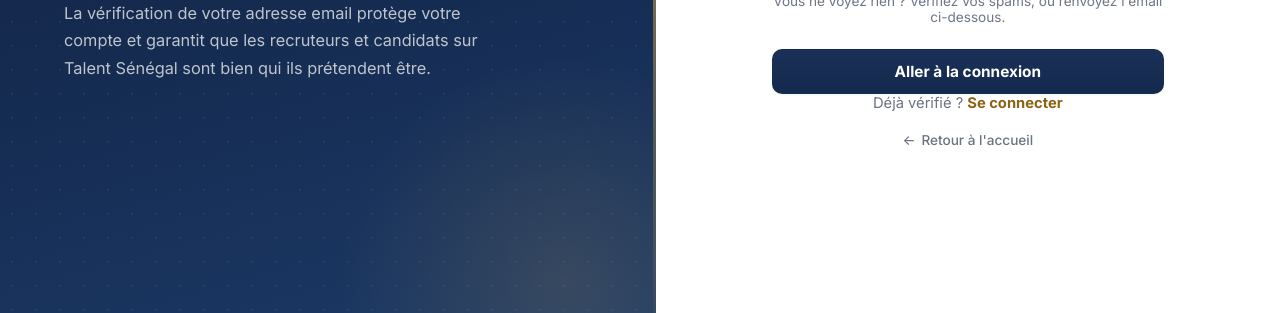
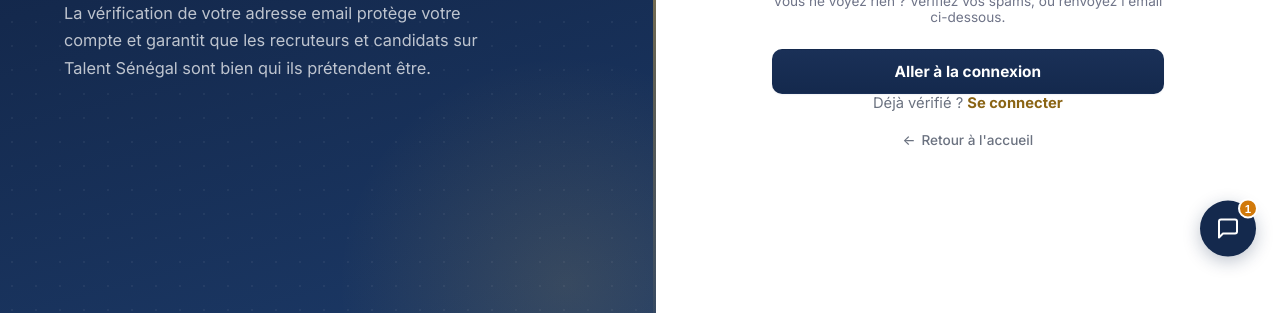
Before and after one commit to Christian190300/teranga-frontend, a React (Vite) app: page /verification-envoyee in a window 1280 px wide. Shown: the part 518-831 px from the top of the page. Built offline with nearby package versions, Linux system fonts and the light colour scheme; no server answers.

Commit message:
rafraichir la page et bouton

```diff
--- a/src/App.tsx
+++ b/src/App.tsx
@@ -38,6 +38,7 @@ import { CandidatsMatchesPage } from "./pages/recruteur/CandidatsMatchesPage";
 import { OffresRecommandeesPage } from "./pages/candidat/OffresRecommandeesPage";
 import { VerifyEmailPage } from "./pages/VerifyEmailPage.tsx";
 import { VerificationEnvoyeePage } from "./pages/VerificationEnvoyeePage.tsx";
+import { ProfilWidget } from "./components/common/ProfilWidget";
 
 export default function App() {
     return (
@@ -86,6 +87,7 @@ export default function App() {
                             <Route path="/verifier-email" element={<VerifyEmailPage />} />
                             <Route path="/verification-envoyee" element={<VerificationEnvoyeePage />} />
                         </Routes>
+                        <ProfilWidget />
                     </AppLayout>
                 </MaintenanceGuard>
                 <footer />
--- /dev/null
+++ b/src/components/common/ProfilWidget.tsx
@@ -0,0 +1,72 @@
+import { useState, useEffect, useRef } from "react";
+import { Link } from "react-router-dom";
+import "./profilWidget.css";
+
+export function ProfilWidget() {
+    const [isOpen, setIsOpen] = useState(false);
+    const widgetRef = useRef<HTMLDivElement>(null);
+
+    // Ferme le popover au clic à l'extérieur
+    useEffect(() => {
+        function handleClickOutside(event: MouseEvent) {
+            if (widgetRef.current && !widgetRef.current.contains(event.target as Node)) {
+                setIsOpen(false);
+            }
+        }
+        document.addEventListener("mousedown", handleClickOutside);
+        return () => {
+            document.removeEventListener("mousedown", handleClickOutside);
+        };
+    }, []);
+
+    return (
+        <div className="profil-widget-container" ref={widgetRef}>
+            {/* Popover / Bannière */}
+            <div className={`profil-widget-banner ${isOpen ? "is-open" : ""}`}>
+                <button
+                    type="button"
+                    className="profil-widget-close"
+                    onClick={() => setIsOpen(false)}
+                    aria-label="Fermer"
+                >
+                    &times;
+                </button>
+                <div className="profil-widget-content">
+                    <p>🚀 <strong>Optimisez votre profil !</strong></p>
+                    <p>
+                        Un profil complet attire <strong>3x plus d'opportunités</strong> !{" "}
+                        <Link
+                            to="/profil"
+                            className="profil-widget-link"
+                            onClick={() => setIsOpen(false)}
+                        >
+                            Cliquez ici
+                        </Link>{" "}
+                        pour le compléter.
+                    </p>
+                </div>
+            </div>
+
+            {/* Bouton Cercle Flottant */}
+            <button
+                type="button"
+                className="profil-widget-btn"
+                onClick={() => setIsOpen(!isOpen)}
+                aria-label="Compléter mon profil"
+            >
+                <svg
+                    xmlns="http://www.w3.org/2000/svg"
+                    viewBox="0 0 24 24"
+                    fill="none"
+                    stroke="currentColor"
+                    strokeWidth="2"
+                    strokeLinecap="round"
+                    strokeLinejoin="round"
+                >
+                    <path d="M21 15a2 2 0 0 1-2 2H7l-4 4V5a2 2 0 0 1 2-2h14a2 2 0 0 1 2 2z" />
+                </svg>
+                <span className="profil-widget-badge">1</span>
+            </button>
+        </div>
+    );
+}
--- /dev/null
+++ b/src/components/common/profilWidget.css
@@ -0,0 +1,135 @@
+.profil-widget-container {
+    position: fixed;
+    bottom: 24px;
+    right: 24px;
+    z-index: 9999;
+    display: flex;
+    flex-direction: column;
+    align-items: flex-end;
+    font-family: 'Inter', -apple-system, sans-serif;
+}
+
+/* Bouton Cercle Flottant */
+.profil-widget-btn {
+    width: 56px;
+    height: 56px;
+    border-radius: 50%;
+    background: #14294d;
+    color: #ffffff;
+    border: none;
+    box-shadow: 0 4px 16px rgba(20, 41, 77, 0.25);
+    cursor: pointer;
+    display: flex;
+    align-items: center;
+    justify-content: center;
+    position: relative;
+    transition: transform 0.2s ease, background-color 0.2s ease;
+    animation: floatAnimation 3s infinite ease-in-out;
+}
+
+.profil-widget-btn:hover {
+    background: #1e3a6b;
+    transform: scale(1.08);
+}
+
+.profil-widget-btn svg {
+    width: 24px;
+    height: 24px;
+}
+
+.profil-widget-badge {
+    position: absolute;
+    top: -2px;
+    right: -2px;
+    background: #d1790a;
+    color: #ffffff;
+    font-size: 0.72rem;
+    font-weight: 800;
+    width: 20px;
+    height: 20px;
+    border-radius: 50%;
+    border: 2px solid #ffffff;
+    display: flex;
+    align-items: center;
+    justify-content: center;
+}
+
+/* Bannière */
+.profil-widget-banner {
+    background: #ffffff;
+    border: 1px solid #e5e7ee;
+    border-left: 4px solid #d1790a;
+    box-shadow: 0 10px 25px rgba(20, 41, 77, 0.15);
+    border-radius: 12px;
+    padding: 16px 36px 16px 16px;
+    margin-bottom: 12px;
+    max-width: 300px;
+    position: relative;
+    opacity: 0;
+    visibility: hidden;
+    transform: translateY(10px) scale(0.95);
+    transition: all 0.25s cubic-bezier(0.16, 1, 0.3, 1);
+}
+
+.profil-widget-banner.is-open {
+    opacity: 1;
+    visibility: visible;
+    transform: translateY(0) scale(1);
+}
+
+.profil-widget-content p {
+    margin: 0 0 6px 0;
+    font-size: 0.86rem;
+    color: #14294d;
+    line-height: 1.45;
+}
+
+.profil-widget-content p:last-child {
+    margin-bottom: 0;
+}
+
+/* Lien "Cliquez ici" */
+.profil-widget-link {
+    color: #d1790a;
+    font-weight: 700;
+    text-decoration: underline;
+    text-underline-offset: 3px;
+}
+
+.profil-widget-link:hover {
+    color: #b56808;
+}
+
+/* Croix de fermeture */
+.profil-widget-close {
+    position: absolute;
+    top: 8px;
+    right: 8px;
+    background: transparent;
+    border: none;
+    font-size: 1.2rem;
+    color: #9aa1ac;
+    cursor: pointer;
+    padding: 2px 6px;
+}
+
+@keyframes floatAnimation {
+    0%, 100% {
+        transform: translateY(0);
+        box-shadow: 0 4px 16px rgba(20, 41, 77, 0.25);
+    }
+    50% {
+        transform: translateY(-6px);
+        box-shadow: 0 8px 20px rgba(20, 41, 77, 0.35);
+    }
+}
+
+@media (max-width: 480px) {
+    .profil-widget-container {
+        bottom: 16px;
+        right: 16px;
+    }
+    .profil-widget-banner {
+        max-width: calc(100vw - 32px);
+    }
+}
```
